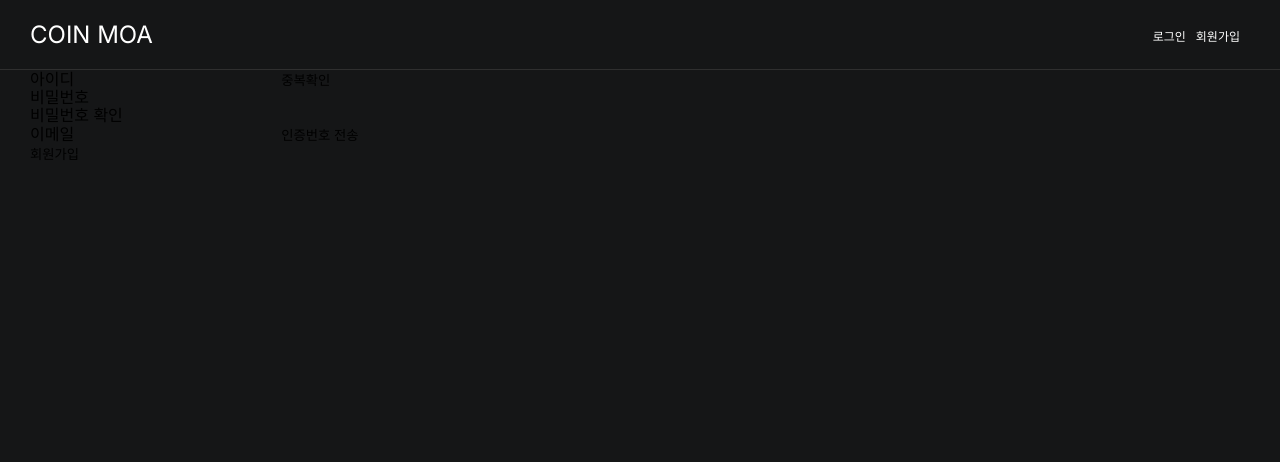
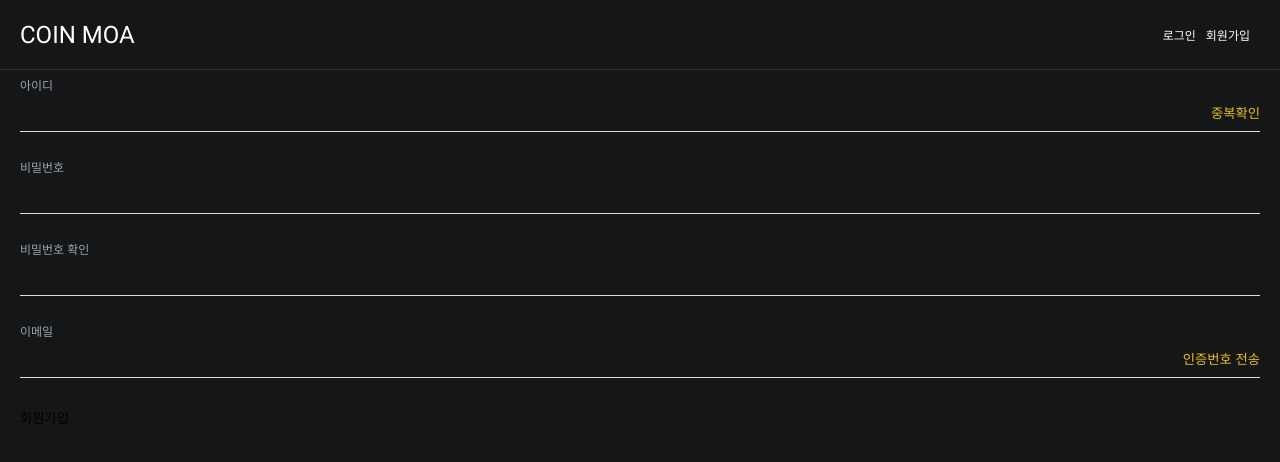
Before and after one commit to sunhong06/accountbook_app, a Next.js app: page /signUp in a window 1280 px wide. Shown: the top 462 px of the page. Built offline with nearby package versions, Linux system fonts and the light colour scheme.

Commit message:
fix: 회원가입 css

```diff
--- a/src/app/layout.tsx
+++ b/src/app/layout.tsx
@@ -1,20 +1,25 @@
 import Header from '@/components/global/Header';
 import type { Metadata } from 'next';
-import { Inter } from 'next/font/google';
+import { Roboto } from 'next/font/google';
 import GlobalStyle from '@/styles/GlobalStyle';
 import Container from '@/components/common/layout/Container';
-
-const inter = Inter({ subsets: ['latin'] });
 
 export const metadata: Metadata = {
   title: 'Create Next App',
   description: 'Generated by create next app',
 };
 
+const roboto = Roboto({
+  weight: ['400', '700'],
+  style: ['normal', 'italic'],
+  subsets: ['latin'],
+  display: 'swap',
+});
+
 export default function RootLayout({ children }: { children: React.ReactNode }) {
   return (
     <html lang='en'>
-      <body suppressHydrationWarning={true} className={inter.className}>
+      <body suppressHydrationWarning={true} className={roboto.className}>
         <Header />
         <main>
           <Container>{children}</Container>
--- a/src/components/common/layout/Container.tsx
+++ b/src/components/common/layout/Container.tsx
@@ -8,6 +8,8 @@ const Root = styled.div`
   height: 100%;
   padding-left: ${defaultTheme.padding.container}px;
   padding-right: ${defaultTheme.padding.container}px;
+  width: 1280px;
+  margin: 0 auto;
 `;
 
 const Container = ({ children }: { children: React.ReactNode }) => {
--- a/src/components/global/Header.tsx
+++ b/src/components/global/Header.tsx
@@ -8,6 +8,11 @@ import { flexbox } from '@/styles/mixins/flexbox';
 import defaultTheme from '@/styles/theme/defaultTheme';
 import Container from '../common/layout/Container';
 
+const HeaderWrapper = styled.div`
+  border-bottom: 1px solid #2f2f2f;
+  height: 70px;
+`;
+
 const HeaderContent = styled.header`
   ${flexbox('space-between', 'center')};
   color: ${defaultTheme.color.WHILE};
@@ -17,14 +22,11 @@ const HeaderContent = styled.header`
 const Title = styled.h1`
   font-size: 24px;
 `;
+
 const StyleLink = styled(Link)`
   color: ${defaultTheme.color.WHILE};
   font-size: 12px;
   padding-right: 10px;
-`;
-const HeaderWrapper = styled.div`
-  border-bottom: 1px solid #2f2f2f;
-  height: 70px;
 `;
 
 const Header = () => {
--- a/src/components/signUp/InputLabelItem.tsx
+++ b/src/components/signUp/InputLabelItem.tsx
@@ -1,6 +1,7 @@
 import Input from '../common/Input';
 
 type Props = {
+  className?: string;
   type?: string;
   label: string;
   value: string;
@@ -8,9 +9,9 @@ type Props = {
   buttonComponents?: any;
 };
 
-const InputLabelItem = ({ type, label, value, onChangeHandler, buttonComponents }: Props) => {
+const InputLabelItem = ({ className, type, label, value, onChangeHandler, buttonComponents }: Props) => {
   return (
-    <div>
+    <div className={className}>
       <label>{label}</label>
       <Input type={type} value={value} onChange={onChangeHandler} />
       {buttonComponents && buttonComponents}
--- a/src/containers/signUp/SignUpInputItemGroup.tsx
+++ b/src/containers/signUp/SignUpInputItemGroup.tsx
@@ -1,8 +1,41 @@
 import Button from '@/components/common/Button';
 import Input from '@/components/common/Input';
 import InputLabelItem from '@/components/signUp/InputLabelItem';
+import defaultTheme from '@/styles/theme/defaultTheme';
 import { signUpObj } from '@/types/user';
 import { useState, FormEvent } from 'react';
+import styled from 'styled-components';
+
+const InputLabelItemWrap = styled.div`
+  margin-bottom: 30px;
+  width: 100%;
+`;
+
+const StyleInputLabelItem = styled(InputLabelItem)`
+  margin-bottom: 20px;
+  width: 100%;
+  position: relative;
+
+  label {
+    color: #9ca3af;
+    display: block;
+    font-size: 12px;
+    padding: 10px 0 0;
+  }
+  input {
+    border-bottom: 1px solid #ddd;
+    width: 100%;
+    height: 40px;
+    color: #fff;
+  }
+
+  button {
+    position: absolute;
+    bottom: 10px;
+    right: 0;
+    color: ${defaultTheme.color.MAIN_COLOR};
+  }
+`;
 
 const SignUpInputItemGroup = () => {
   const [inputValue, setInputValue] = useState<signUpObj>({ id: '', password: '', passwordConfirm: '', email: '' });
@@ -22,22 +55,22 @@ const SignUpInputItemGroup = () => {
   const resendAuthNumber = () => {};
 
   return (
-    <>
-      <InputLabelItem
+    <InputLabelItemWrap>
+      <StyleInputLabelItem
         label='아이디'
         value={inputValue.id}
         onChangeHandler={(e: FormEvent<HTMLInputElement>) => inputChangeHandler('id', e.currentTarget.value)}
         buttonComponents={<button>중복확인</button>}
       />
 
-      <InputLabelItem
+      <StyleInputLabelItem
         label='비밀번호'
         type='password'
         value={inputValue.password}
         onChangeHandler={(e: FormEvent<HTMLInputElement>) => inputChangeHandler('password', e.currentTarget.value)}
       />
 
-      <InputLabelItem
+      <StyleInputLabelItem
         label='비밀번호 확인'
         type='password'
         value={inputValue.passwordConfirm}
@@ -46,7 +79,7 @@ const SignUpInputItemGroup = () => {
         }
       />
 
-      <InputLabelItem
+      <StyleInputLabelItem
         label='이메일'
         value={inputValue.email}
         onChangeHandler={(e: FormEvent<HTMLInputElement>) => inputChangeHandler('email', e.currentTarget.value)}
@@ -68,7 +101,7 @@ const SignUpInputItemGroup = () => {
           <span>인증 되었습니다</span>
         </>
       )}
-    </>
+    </InputLabelItemWrap>
   );
 };
 
--- a/src/styles/GlobalStyle.ts
+++ b/src/styles/GlobalStyle.ts
@@ -1,8 +1,8 @@
-'use client'
+'use client';
 
-import { createGlobalStyle } from "styled-components";
-import defaultTheme from '@/styles/theme/defaultTheme'
-import reset from "styled-reset";
+import { createGlobalStyle } from 'styled-components';
+import defaultTheme from '@/styles/theme/defaultTheme';
+import reset from 'styled-reset';
 
 const GlobalStyle = createGlobalStyle`
     ${reset}
@@ -84,17 +84,7 @@ const GlobalStyle = createGlobalStyle`
         background-color: ${defaultTheme.color.MAIN_BG};
     }
 
-    ::-webkit-scrollbar {
-        background-color: transparent;
-        width: 7px;
-        height: 7px;
-    }
-    ::-webkit-scrollbar-thumb {
-        border-radius: 7px;
-        background: #2E2C30;
-    }
 
 `;
 
-
 export default GlobalStyle;
--- a/src/styles/theme/defaultTheme.ts
+++ b/src/styles/theme/defaultTheme.ts
@@ -1,13 +1,12 @@
-
-
 const defaultTheme = {
-    color:{
-        MAIN_BG:'#151617',
-        WHILE:'#FFFFFF'
-    },
-    padding:{
-        container:30,
-    }
-}
+  color: {
+    MAIN_BG: '#151617',
+    WHILE: '#FFFFFF',
+    MAIN_COLOR: '#e7bf1c',
+  },
+  padding: {
+    container: 20,
+  },
+};
 
 export default defaultTheme;
```
